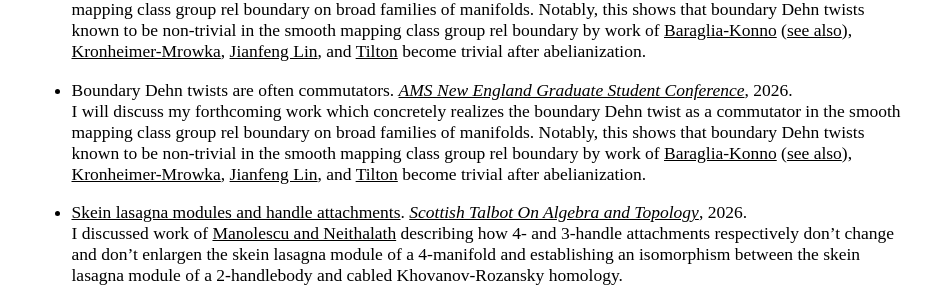
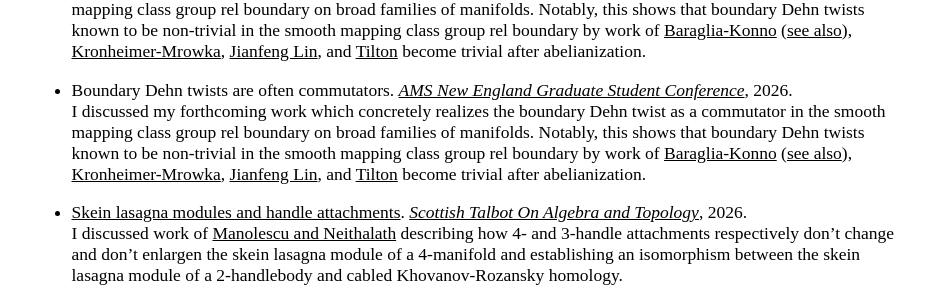
Before and after one commit to AyodejiLindblad/AyodejiLindblad.github.io, a Jekyll site: the page built from index.md, in a window 1280 px wide and 900 px high, scrolled down 1717 px. Shown: the part 159-454 px from the top of the window, without its empty margins (171-1102 px from the left). Built offline with Jekyll 4.4.1, drawn with Linux system fonts in a browser that asks for light colours; some web fonts are replaced.

Commit message:
discussed

```diff
--- a/index.md
+++ b/index.md
@@ -87,7 +87,7 @@ Joint with [Enrico Colón](https://www.math.harvard.edu/people/colon-enrico/), [
     I will discuss my forthcoming work which concretely realizes the boundary Dehn twist as a commutator in the smooth mapping class group rel boundary on broad families of manifolds. Notably, this shows that boundary Dehn twists known to be non-trivial in the smooth mapping class group rel boundary by work of [Baraglia-Konno](https://londmathsoc.onlinelibrary.wiley.com/doi/full/10.1112/topo.12229) ([see also](https://arxiv.org/abs/2412.14398)), [Kronheimer-Mrowka](https://archive.intlpress.com/site/pub/files/_fulltext/journals/mrl/2020/0027/0006/MRL-2020-0027-0006-a008.pdf), [Jianfeng Lin](https://msp.org/gt/2023/27-5/gt-v27-n5-p07-s.pdf), and [Tilton](https://arxiv.org/abs/2511.16804) become trivial after abelianization.
 
 * Boundary Dehn twists are often commutators. *[AMS New England Graduate Student Conference](https://sites.google.com/brown.edu/amsgradconference/home)*, 2026.
-    I will discuss my forthcoming work which concretely realizes the boundary Dehn twist as a commutator in the smooth mapping class group rel boundary on broad families of manifolds. Notably, this shows that boundary Dehn twists known to be non-trivial in the smooth mapping class group rel boundary by work of [Baraglia-Konno](https://londmathsoc.onlinelibrary.wiley.com/doi/full/10.1112/topo.12229) ([see also](https://arxiv.org/abs/2412.14398)), [Kronheimer-Mrowka](https://archive.intlpress.com/site/pub/files/_fulltext/journals/mrl/2020/0027/0006/MRL-2020-0027-0006-a008.pdf), [Jianfeng Lin](https://msp.org/gt/2023/27-5/gt-v27-n5-p07-s.pdf), and [Tilton](https://arxiv.org/abs/2511.16804) become trivial after abelianization.
+    I discussed my forthcoming work which concretely realizes the boundary Dehn twist as a commutator in the smooth mapping class group rel boundary on broad families of manifolds. Notably, this shows that boundary Dehn twists known to be non-trivial in the smooth mapping class group rel boundary by work of [Baraglia-Konno](https://londmathsoc.onlinelibrary.wiley.com/doi/full/10.1112/topo.12229) ([see also](https://arxiv.org/abs/2412.14398)), [Kronheimer-Mrowka](https://archive.intlpress.com/site/pub/files/_fulltext/journals/mrl/2020/0027/0006/MRL-2020-0027-0006-a008.pdf), [Jianfeng Lin](https://msp.org/gt/2023/27-5/gt-v27-n5-p07-s.pdf), and [Tilton](https://arxiv.org/abs/2511.16804) become trivial after abelianization.
 
 * [Skein lasagna modules and handle attachments](talks/Skein-lasagna-modules-and-handle-attachments.pdf). *[Scottish Talbot On Algebra and Topology](https://sites.google.com/view/stoat-workshop/home)*, 2026.
     I discussed work of [Manolescu and Neithalath](https://www.degruyterbrill.com/document/doi/10.1515/crelle-2022-0021/html?lang=en&srsltid=AfmBOoqxU5Qjqk2STSb85QQrpKWQh0vum4-dj8cIoxs9kUAX-qHu2Zjn) describing how 4- and 3-handle attachments respectively don't change and don't enlargen the skein lasagna module of a 4-manifold and establishing an isomorphism between the skein lasagna module of a 2-handlebody and cabled Khovanov-Rozansky homology.
```
